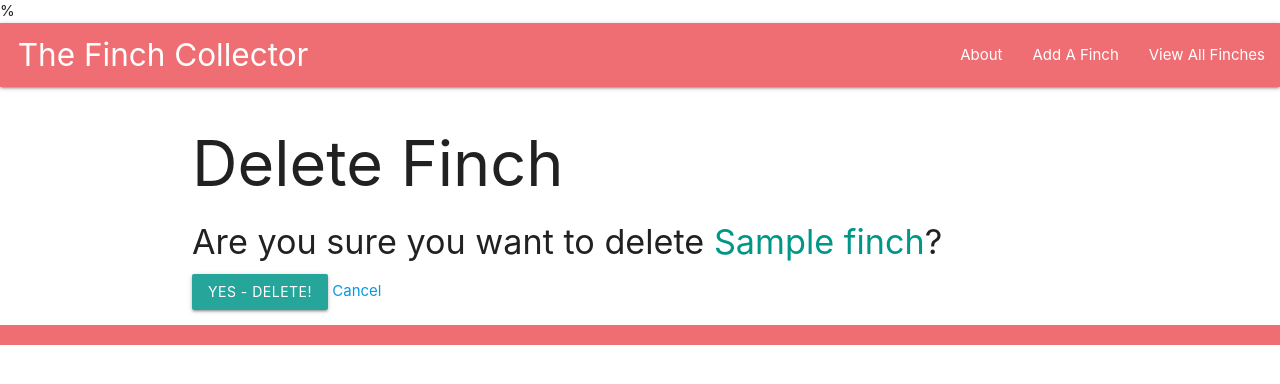
After one commit to mstonya2023/finchcollector, a Django app: page /finch/1/delete/ in a window 1280 px wide. The commit adds this page. Shown: the top 384 px of the page. Run offline with Django 4.2, Linux system fonts and the light colour scheme; tables that the repository leaves empty hold one stand-in row (values such as "Sample post").

Commit message:
Part 3 is complete

```diff
--- a/main_app/models.py
+++ b/main_app/models.py
@@ -1,5 +1,5 @@
 from django.db import models
-
+from django.urls import reverse
 # Create your models here.
 class Finch(models.Model):
     name = models.CharField(max_length=100)
@@ -9,3 +9,6 @@ class Finch(models.Model):
 
     def __str__(self):
         return f'{self.name} ({self.id})'
+
+    def get_absolute_url(self):
+        return reverse('detail', kwargs={'finch_id': self.id})
--- a/main_app/templates/base.html
+++ b/main_app/templates/base.html
@@ -14,12 +14,13 @@
     <nav>
       <div class="nav-wrapper">
         <ul>
-          <li><a href="/" class="left brand-logo">&nbsp;&nbsp;The Finch Collector</a></li>
+          <li><a href="{% url 'home' %}" class="left brand-logo">&nbsp;&nbsp;The Finch Collector</a></li>
         </ul>
         <ul class="right">
 
-          <li><a href="/about">About</a></li>
-          <li><a href="/finch">View All Finches</a></li>
+          <li><a href="{% url 'about' %}">About</a></li>
+          <li><a href="{% url 'finch_create' %}">Add A Finch</a></li>
+          <li><a href="{% url 'index' %}">View All Finches</a></li>
         </ul>
       </div>
     </nav>
--- a/main_app/templates/finch/index.html
+++ b/main_app/templates/finch/index.html
@@ -3,6 +3,7 @@
 
 <h1>Finch List</h1>
 
+{% for f in finches %}
 <div class="card">
   <!-- Add this single line below -->
   <a href="{% url 'detail' f.id %}">
@@ -10,9 +11,10 @@
       <span class="card-title">{{ f.name }}</span>
       <p>Breed: {{ f.breed }}</p>
       <p>Description: {{ f.description|linebreaks }}</p>
+      <p>Age: {{ f.age }}</p>
     </div>
   <!-- Add the following one as well -->
   </a>
 </div>
-
+{% endfor %}
 {% endblock %}
--- /dev/null
+++ b/main_app/templates/main_app/finch_confirm_delete.html
@@ -0,0 +1,13 @@
+% {% extends 'base.html' %}
+
+{% block content %}
+  <h1>Delete Finch</h1>
+
+  <h4>Are you sure you want to delete <span class="teal-text">{{ object.name }}</span>?</h4>
+
+  <form action="" method="POST">
+    {% csrf_token %}
+    <input type="submit" value="Yes - Delete!" class="btn">
+    <a href="{% url 'detail' finch.id %}">Cancel</a>
+  </form>
+{% endblock %}
--- a/main_app/urls.py
+++ b/main_app/urls.py
@@ -1,10 +1,14 @@
 from django.urls import path
+
 from . import views
 
 
 urlpatterns = [
   path('', views.home, name='home'),
   path('about/', views.about, name='about'),
-  path('finch/', views.finch_index, name='finch'),
+  path('finch/', views.finch_index, name='index'),
   path('finch/<int:finch_id>/', views.finch_detail, name='detail'),
+  path('finch/create/', views.FinchCreate.as_view(), name='finch_create'),
+  path('finch/<int:pk>/update/', views.FinchUpdate.as_view(),name='finch_update'),
+  path('finch/<int:pk>/delete/', views.FinchDelete.as_view(),name='finch_delete'),
 ]
--- a/main_app/views.py
+++ b/main_app/views.py
@@ -1,25 +1,29 @@
 from django.shortcuts import render
+from django.views.generic.edit import CreateView, UpdateView, DeleteView
 from .models import Finch
-
-finch = [
-  {'name': 'House', 'breed': 'Fringillidae', 'description': 'Long beak with short wings', 'age': 3},
-  {'name': 'American Gold', 'breed': 'Migratory', 'description': 'males are bright yellow and the females are olive', 'age': 6},
-]
 
 # Create your views here.
 def home(request):
   return render(request, 'home.html')
 def about(request):
   return render(request, 'about.html')
-def finch_index(request):
-  return render(request, 'finch/index.html', {
-    'finch': finch
-  })
 
 def finch_index(request):
-  cats = Finch.objects.all()
-  return render(request, 'finch/index.html', { 'finch': finch })
+  finches = Finch.objects.all()
+  return render(request, 'finch/index.html', { 'finches': finches })
 
 def finch_detail(request, finch_id):
   finch = Finch.objects.get(id=finch_id)
   return render(request, 'finch/detail.html', { 'finch': finch })
+
+class FinchCreate(CreateView):
+  model = Finch
+  fields = '__all__'
+
+class FinchUpdate(UpdateView):
+  model = Finch
+  fields = ['breed', 'description', 'age']
+
+class FinchDelete(DeleteView):
+  model = Finch
+  success_url = '/finch'
```
Also changed, not shown: main_app/templates/finch/detail.html (+11 -4 lines), main_app/templates/main_app/finch_form.html (added, +21 -0 lines).
